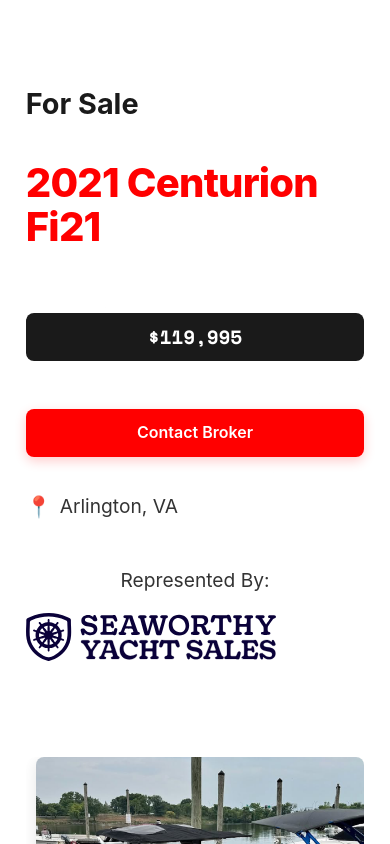
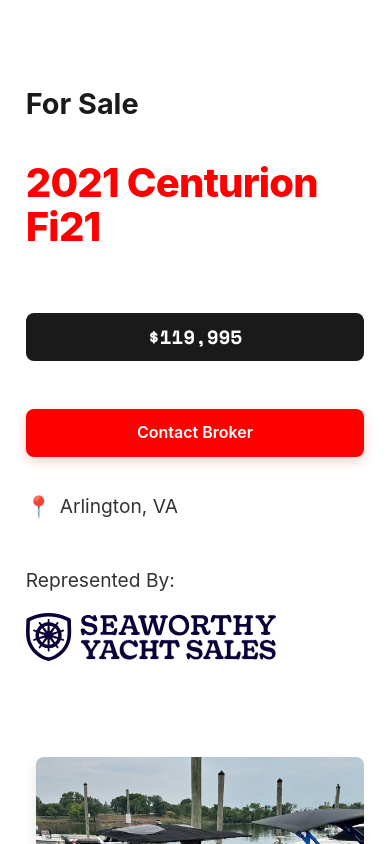
Before and after one commit to tjcandesign/boat, a React (Vite) app: page / in a window 390 px wide. Shown: the top 844 px of the page. Built offline with nearby package versions, Linux system fonts and the light colour scheme.

Commit message:
Left-align 'Represented By' section on mobile

```diff
--- a/src/styles/App.css
+++ b/src/styles/App.css
@@ -213,6 +213,8 @@
   gap: 1rem;
   font-size: 1.2rem;
   color: var(--color-secondary);
+  align-items: flex-start;
+  text-align: left;
 }
 
 .represented-logo {
```
